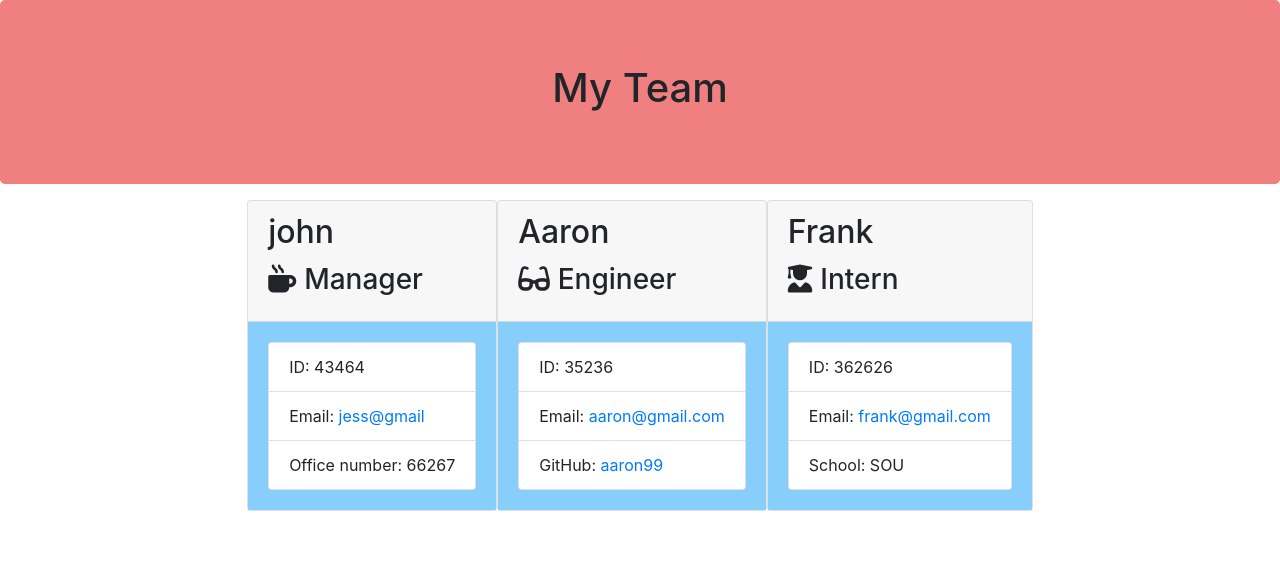
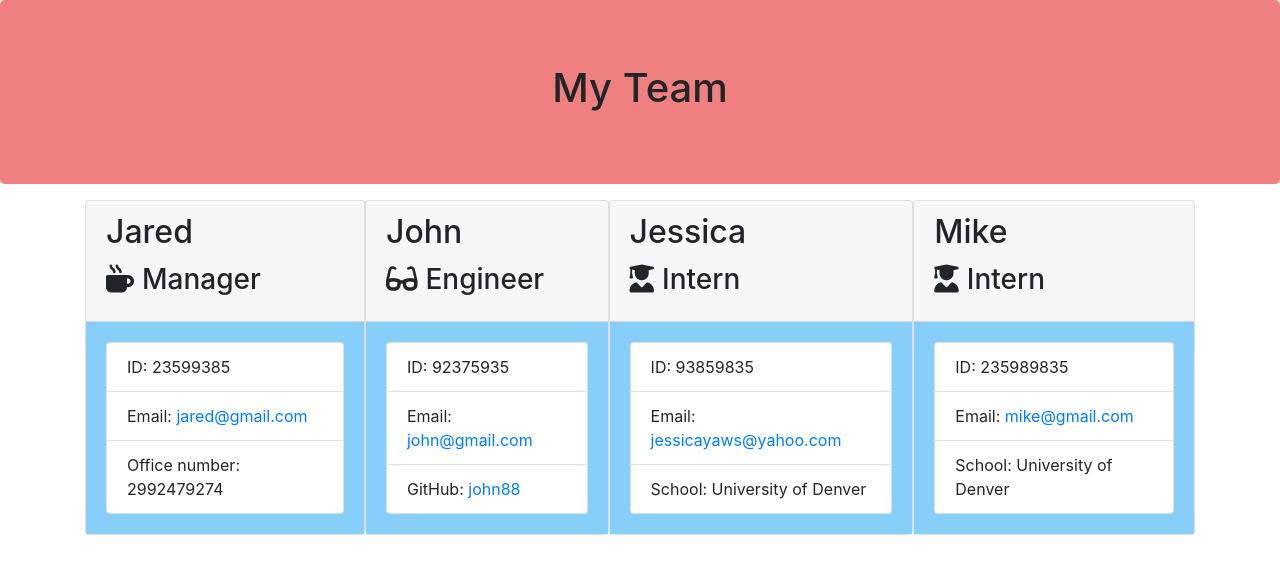
Before and after one commit to jessicaano92/teamprofile_generator, a website: page output/team.html in a window 1280 px wide. Drawn offline with nearby package versions, Linux system fonts and the light colour scheme.

```diff
--- a/output/team.html
+++ b/output/team.html
@@ -25,40 +25,53 @@
             <div class="team-area col-12 d-flex justify-content-center">
                 <div class="card employee-card">
     <div class="card-header">
-        <h2 class="card-title">john</h2>
+        <h2 class="card-title">Jared</h2>
         <h3 class="card-title"><i class="fas fa-mug-hot mr-2"></i>Manager</h3>
     </div>
     <div class="card-body">
         <ul class="list-group">
-            <li class="list-group-item">ID: 43464</li>
-            <li class="list-group-item">Email: <a href="mailto:jess@gmail">jess@gmail</a></li>
-            <li class="list-group-item">Office number: 66267</li>
+            <li class="list-group-item">ID: 23599385</li>
+            <li class="list-group-item">Email: <a href="mailto:jared@gmail.com">jared@gmail.com</a></li>
+            <li class="list-group-item">Office number: 2992479274</li>
         </ul>
     </div>
 </div>
 <div class="card employee-card">
     <div class="card-header">
-        <h2 class="card-title">Aaron</h2>
+        <h2 class="card-title">John</h2>
         <h3 class="card-title"><i class="fas fa-glasses mr-2"></i>Engineer</h3>
     </div>
     <div class="card-body">
         <ul class="list-group">
-            <li class="list-group-item">ID: 35236</li>
-            <li class="list-group-item">Email: <a href="mailto:aaron@gmail.com">aaron@gmail.com</a></li>
-            <li class="list-group-item">GitHub: <a href="https://github.com/aaron99" target="_blank" rel="noopener noreferrer">aaron99</a></li>
+            <li class="list-group-item">ID: 92375935</li>
+            <li class="list-group-item">Email: <a href="mailto:john@gmail.com">john@gmail.com</a></li>
+            <li class="list-group-item">GitHub: <a href="https://github.com/john88" target="_blank" rel="noopener noreferrer">john88</a></li>
         </ul>
     </div>
 </div>
 <div class="card employee-card">
     <div class="card-header">
-        <h2 class="card-title">Frank</h2>
+        <h2 class="card-title">Jessica</h2>
         <h3 class="card-title"><i class="fas fa-user-graduate mr-2"></i>Intern</h3>
     </div>
     <div class="card-body">
         <ul class="list-group">
-            <li class="list-group-item">ID: 362626</li>
-            <li class="list-group-item">Email: <a href="mailto:frank@gmail.com">frank@gmail.com</a></li>
-            <li class="list-group-item">School: SOU</li>
+            <li class="list-group-item">ID: 93859835</li>
+            <li class="list-group-item">Email: <a href="mailto:jessicayaws@yahoo.com">jessicayaws@yahoo.com</a></li>
+            <li class="list-group-item">School: University of Denver</li>
+        </ul>
+    </div>
+</div>
+<div class="card employee-card">
+    <div class="card-header">
+        <h2 class="card-title">Mike</h2>
+        <h3 class="card-title"><i class="fas fa-user-graduate mr-2"></i>Intern</h3>
+    </div>
+    <div class="card-body">
+        <ul class="list-group">
+            <li class="list-group-item">ID: 235989835</li>
+            <li class="list-group-item">Email: <a href="mailto:mike@gmail.com">mike@gmail.com</a></li>
+            <li class="list-group-item">School: University of Denver</li>
         </ul>
     </div>
 </div>
```
Also changed, not shown: README.md, teamdemo.gif (added).
